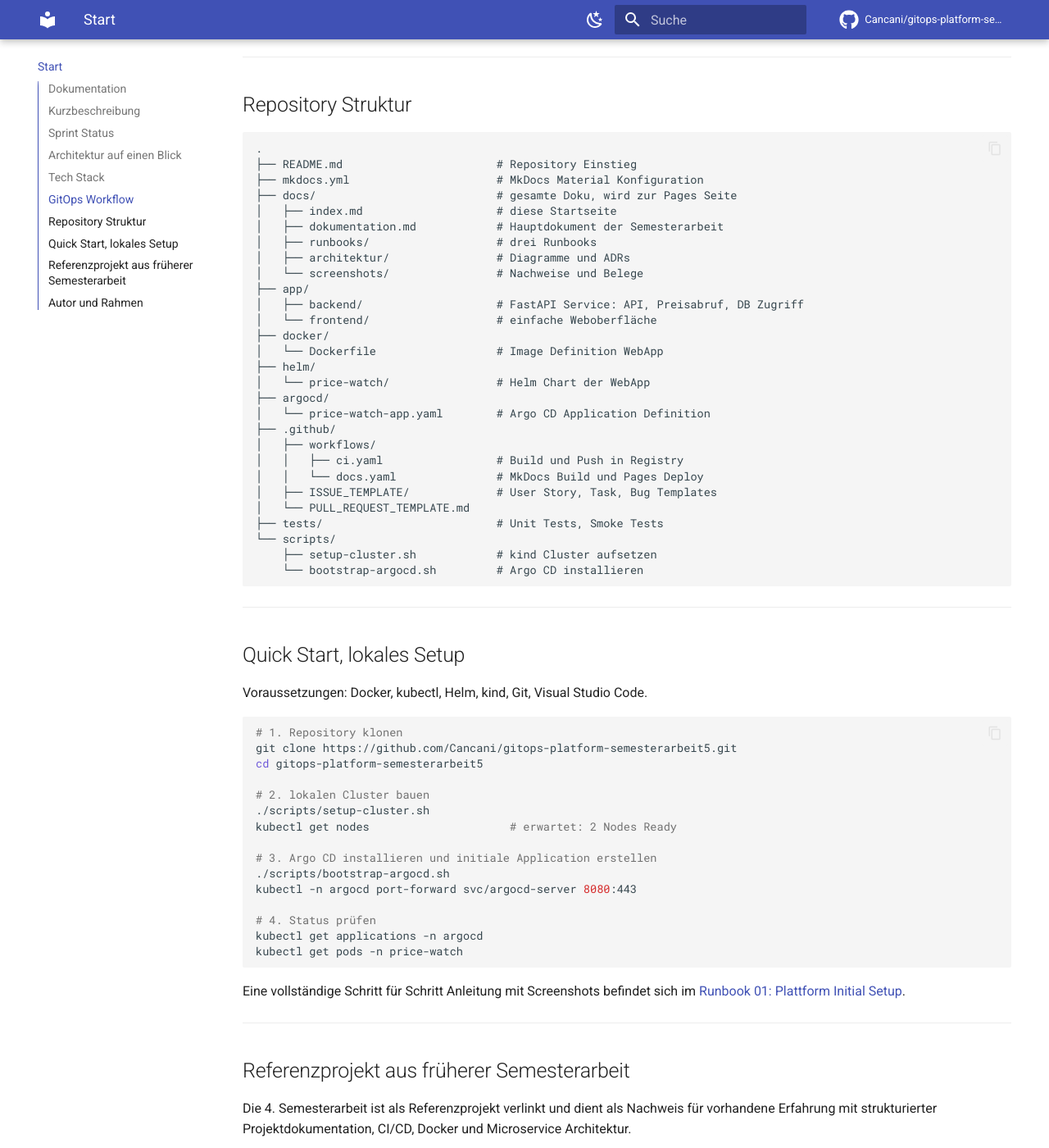
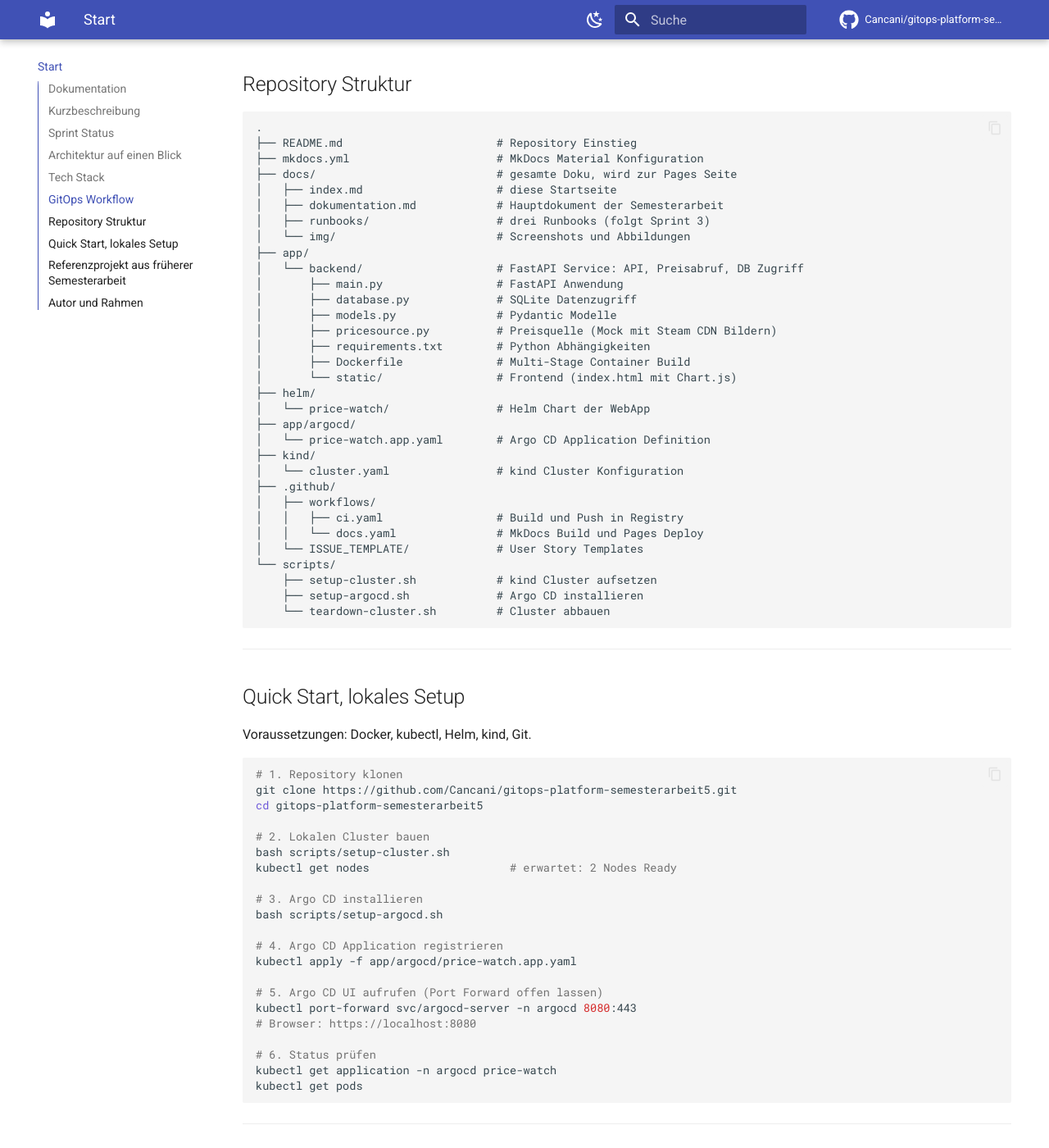
Before and after one commit to Cancani/gitops-platform-semesterarbeit5, an MkDocs documentation site: the page built from docs/index.md, in a window 1280 px wide and 1400 px high, scrolled down 2897 px. Shown: the whole window at 82% size. Built offline with MkDocs 1.6.1 and Material for MkDocs 9.7.7, drawn with Linux system fonts in a browser that asks for light colours; comment, search, counter and statistics services are not loaded; some of the changed text lies outside the part shown.

Commit message:
docs: index.md bearbeitet

````diff
--- a/docs/index.md
+++ b/docs/index.md
@@ -1,6 +1,6 @@
 <div align="center">
 
-**GitOps Plattform mit Preisüberwachungs WebApp, Cloud Native Deployment auf Kubernetes mit Helm, Argo CD und GitHub Actions**
+GitOps Plattform mit Preisüberwachungs WebApp, Cloud Native Deployment auf Kubernetes mit Helm, Argo CD und GitHub Actions
 
 <p>
 <img src="https://img.shields.io/badge/Python-3776AB?style=for-the-badge&logo=python&logoColor=white" alt="Python" />
@@ -27,9 +27,9 @@
 | Dokument | Inhalt |
 | --- | --- |
 | [Dokumentation](dokumentation.md) | Hauptdokument, alle Kapitel von Management Summary bis Reflexion |
-| [Runbook 01: Plattform Initial Setup](runbooks/01_plattform_initial_setup.md) | Cluster und Argo CD initial aufbauen |
-| [Runbook 02: Neue Version deployen](runbooks/02_neue_version_deployen.md) | Standard GitOps Release Workflow |
-| [Runbook 03: Rollback Release](runbooks/03_rollback_release.md) | Rollback eines fehlerhaften Releases |
+| Runbook 01: Plattform Initial Setup | Cluster und Argo CD initial aufbauen (folgt in Sprint 3, US13) |
+| Runbook 02: Neue Version deployen | Standard GitOps Release Workflow (folgt in Sprint 3, US13) |
+| Runbook 03: Rollback Release | Rollback eines fehlerhaften Releases (folgt in Sprint 3, US13) |
 
 ---
 
@@ -45,9 +45,9 @@
 
 | Sprint | Wochen | Sprint Ziel | Status |
 | --- | --- | --- | --- |
-| Sprint 1 | 1 bis 3 | Setup, Cluster, WebApp Skelett, Container | ![status](https://img.shields.io/badge/in__progress-yellow?style=flat-square) |
-| Sprint 2 | 4 bis 6 | GitOps Durchstich (CI, Helm, Argo CD) | ![status](https://img.shields.io/badge/planned-lightgrey?style=flat-square) |
-| Sprint 3 | 7 bis 9 | Stabilisierung, Runbooks, Doku, Demo | ![status](https://img.shields.io/badge/planned-lightgrey?style=flat-square) |
+| Sprint 1 | 1 bis 3 | Setup, Cluster, WebApp Skelett, Container | ![status](https://img.shields.io/badge/done-brightgreen?style=flat-square) |
+| Sprint 2 | 4 bis 6 | GitOps Durchstich (CI, Helm, Argo CD) | ![status](https://img.shields.io/badge/done-brightgreen?style=flat-square) |
+| Sprint 3 | 7 bis 9 | Stabilisierung, Runbooks, Doku, Demo | ![status](https://img.shields.io/badge/in__progress-yellow?style=flat-square) |
 
 ---
 
@@ -81,9 +81,9 @@
 | Registry | GitHub Container Registry (ghcr.io) |
 | Backend | Python 3.12, FastAPI |
 | Frontend | minimales HTML mit Chart.js |
-| Datenbank | SQLite mit PVC |
-| Job Scheduling | Kubernetes CronJob für regelmässigen Preisabruf |
-| Quelle Preisdaten | öffentliche Preis API mit Testdaten Fallback |
+| Datenbank | SQLite (PVC folgt in Sprint 3) |
+| Job Scheduling | Kubernetes CronJob für regelmässigen Preisabruf (folgt in Sprint 3) |
+| Quelle Preisdaten | Mock Preisquelle mit echten Steam CDN Bildern, echte API folgt |
 | Doku | MkDocs Material auf GitHub Pages |
 
 ---
@@ -124,55 +124,63 @@
 ├── docs/                           # gesamte Doku, wird zur Pages Seite
 │   ├── index.md                    # diese Startseite
 │   ├── dokumentation.md            # Hauptdokument der Semesterarbeit
-│   ├── runbooks/                   # drei Runbooks
-│   ├── architektur/                # Diagramme und ADRs
-│   └── screenshots/                # Nachweise und Belege
+│   ├── runbooks/                   # drei Runbooks (folgt Sprint 3)
+│   └── img/                        # Screenshots und Abbildungen
 ├── app/
-│   ├── backend/                    # FastAPI Service: API, Preisabruf, DB Zugriff
-│   └── frontend/                   # einfache Weboberfläche
-├── docker/
-│   └── Dockerfile                  # Image Definition WebApp
+│   └── backend/                    # FastAPI Service: API, Preisabruf, DB Zugriff
+│       ├── main.py                 # FastAPI Anwendung
+│       ├── database.py             # SQLite Datenzugriff
+│       ├── models.py               # Pydantic Modelle
+│       ├── pricesource.py          # Preisquelle (Mock mit Steam CDN Bildern)
+│       ├── requirements.txt        # Python Abhängigkeiten
+│       ├── Dockerfile              # Multi-Stage Container Build
+│       └── static/                 # Frontend (index.html mit Chart.js)
 ├── helm/
 │   └── price-watch/                # Helm Chart der WebApp
-├── argocd/
-│   └── price-watch-app.yaml        # Argo CD Application Definition
+├── app/argocd/
+│   └── price-watch.app.yaml        # Argo CD Application Definition
+├── kind/
+│   └── cluster.yaml                # kind Cluster Konfiguration
 ├── .github/
 │   ├── workflows/
 │   │   ├── ci.yaml                 # Build und Push in Registry
 │   │   └── docs.yaml               # MkDocs Build und Pages Deploy
-│   ├── ISSUE_TEMPLATE/             # User Story, Task, Bug Templates
-│   └── PULL_REQUEST_TEMPLATE.md
-├── tests/                          # Unit Tests, Smoke Tests
+│   └── ISSUE_TEMPLATE/             # User Story Templates
 └── scripts/
     ├── setup-cluster.sh            # kind Cluster aufsetzen
-    └── bootstrap-argocd.sh         # Argo CD installieren
+    ├── setup-argocd.sh             # Argo CD installieren
+    └── teardown-cluster.sh         # Cluster abbauen
 ```
 
 ---
 
 ## Quick Start, lokales Setup
 
-Voraussetzungen: Docker, kubectl, Helm, kind, Git, Visual Studio Code.
+Voraussetzungen: Docker, kubectl, Helm, kind, Git.
 
 ```bash
 # 1. Repository klonen
 git clone https://github.com/Cancani/gitops-platform-semesterarbeit5.git
 cd gitops-platform-semesterarbeit5
 
-# 2. lokalen Cluster bauen
-./scripts/setup-cluster.sh
+# 2. Lokalen Cluster bauen
+bash scripts/setup-cluster.sh
 kubectl get nodes                     # erwartet: 2 Nodes Ready
 
-# 3. Argo CD installieren und initiale Application erstellen
-./scripts/bootstrap-argocd.sh
-kubectl -n argocd port-forward svc/argocd-server 8080:443
+# 3. Argo CD installieren
+bash scripts/setup-argocd.sh
 
-# 4. Status prüfen
-kubectl get applications -n argocd
-kubectl get pods -n price-watch
+# 4. Argo CD Application registrieren
+kubectl apply -f app/argocd/price-watch.app.yaml
+
+# 5. Argo CD UI aufrufen (Port Forward offen lassen)
+kubectl port-forward svc/argocd-server -n argocd 8080:443
+# Browser: https://localhost:8080
+
+# 6. Status prüfen
+kubectl get application -n argocd price-watch
+kubectl get pods
 ```
-
-Eine vollständige Schritt für Schritt Anleitung mit Screenshots befindet sich im [Runbook 01: Plattform Initial Setup](runbooks/01_plattform_initial_setup.md).
 
 ---
 
````
Also changed, not shown: other parts of docs/index.md (+1 -1 lines).
